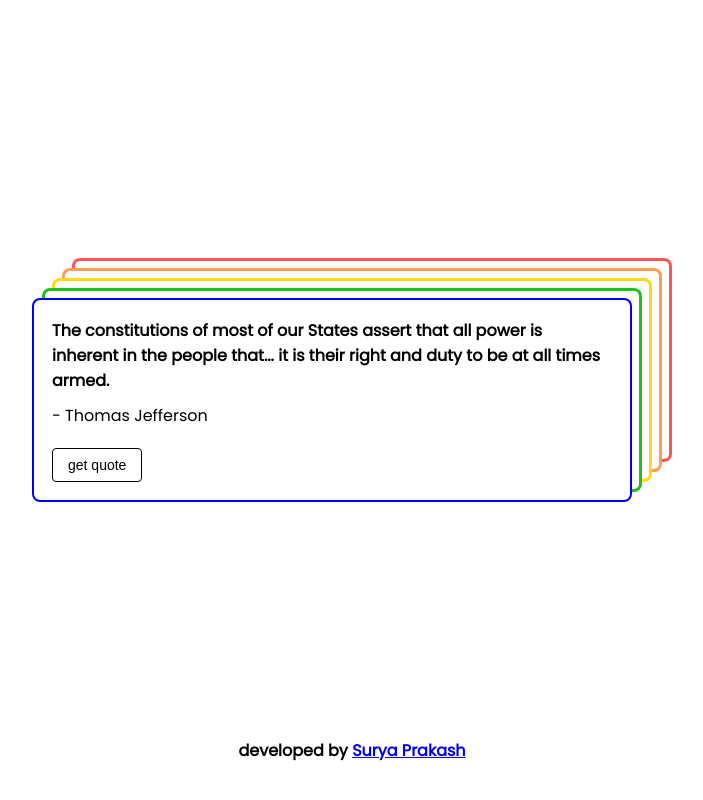
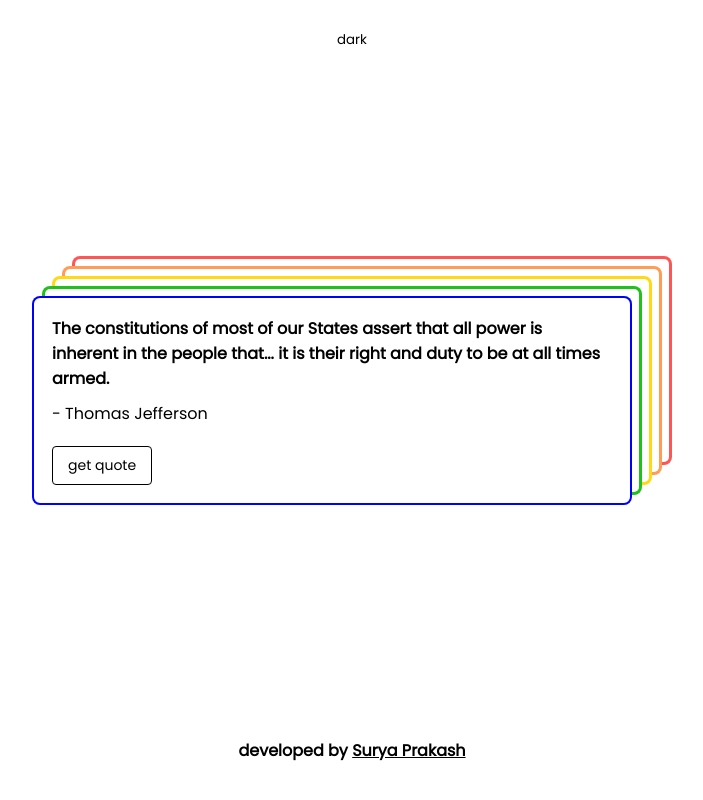
Before and after one commit to suryacodess/legendsquotes, a React (Create React App) app: page / in a window 1280 px wide. Shown: the whole page, without its empty margins (288-991 px from the left). Built offline with nearby package versions, Linux system fonts and the light colour scheme.

Commit message:
added dark/light theme

```diff
--- a/package.json
+++ b/package.json
@@ -8,6 +8,7 @@
     "@testing-library/user-event": "^13.5.0",
     "react": "^18.2.0",
     "react-dom": "^18.2.0",
+    "react-icons": "^4.8.0",
     "react-scripts": "5.0.1",
     "web-vitals": "^2.1.4"
   },
--- a/public/index.html
+++ b/public/index.html
@@ -10,6 +10,10 @@
   <link rel="preconnect" href="https://fonts.googleapis.com">
   <link rel="preconnect" href="https://fonts.gstatic.com" crossorigin>
   <link href="https://fonts.googleapis.com/css2?family=Poppins:wght@300;400&display=swap" rel="stylesheet">
+
+  <script type="module" src="https://unpkg.com/ionicons@7.1.0/dist/ionicons/ionicons.esm.js"></script>
+  <script nomodule src="https://unpkg.com/ionicons@7.1.0/dist/ionicons/ionicons.js"></script>
+
   <title>Quote App</title>
 </head>
 
--- a/src/components/Footer.jsx
+++ b/src/components/Footer.jsx
@@ -4,11 +4,16 @@ import bunny from "./png/pngwing.com.png";
 export default function Footer(props) {
   return (
     <>
-      <footer className={`footer ${props.mode === false ? "light-theme" : "dark-theme"}`}>
+      <footer
+        className={`footer ${
+          props.css === true ? "dark-theme" : "light-theme"
+        }`}
+      >
         <div>
           <h4>
             developed by{" "}
-            <a className={`${props.mode === false ? "dark-theme" : "light-theme-text"}`}
+            <a
+              className={`${props.css === true ? "dark-text" : "light-text"}`}
               target="_blank"
               href="https://www.linkedin.com/in/surya-prakash-52ba7b240/"
             >
--- a/src/components/Quote.jsx
+++ b/src/components/Quote.jsx
@@ -2,7 +2,8 @@ import React, { useState } from "react";
 import Loader from "./Loader";
 import "./sass/style.css";
 import Footer from "./Footer";
-// import bunny from "./png/pngwing.com.png";
+import MdDarkMode from "react-icons/md";
+import HiOutlineLightningBolt from "react-icons/hi";
 
 export default function Quote() {
   const [quotes, setQuotes] = useState({
@@ -11,7 +12,7 @@ export default function Quote() {
   });
 
   const [loader, setLoader] = useState(false);
-  const [mode, setMode] = useState(true);
+  const [mode, setMode] = useState(false);
 
   const getQuotes = async () => {
     setLoader(true);
@@ -27,12 +28,33 @@ export default function Quote() {
     }
   };
 
+  const switchTheme = () => {
+    setMode(true);
+    if (mode === true) {
+      setMode(false);
+    } else {
+      setMode(true);
+    }
+  };
+
   return (
     <>
-      <main className={`main ${mode === false ? "dark-theme" : "light-theme"}`}>
-        <div className="quote-card">
+      <main className={`main ${mode === true ? "dark-theme" : "light-theme"}`}>
+        <div className="theme-btn">
+          <button
+            onClick={switchTheme}
+            className={`${mode === true ? "dark-text" : "light-text"}`}
+          >
+            {mode === true ? "light" : "dark"}
+          </button>
+        </div>
+        <div
+          className={`quote-card ${
+            mode === true ? "quote-card-dark-theme" : "quote-card-light-theme"
+          }`}
+        >
           {loader ? (
-            <Loader />
+            <Loader css={mode}/>
           ) : (
             <div className="quote">
               <h4>{quotes.body}</h4>
@@ -42,14 +64,17 @@ export default function Quote() {
               </p>
             </div>
           )}
-          <div className="quote-btn">
+          <div
+            className={`${
+              mode === true ? "quote-btn-dark-theme" : "quote-btn"
+            }`}
+          >
             <button onClick={getQuotes}>get quote</button>
-            {/* <button onClick={copyQuote}>copy</button> */}
           </div>
         </div>
       </main>
 
-      <Footer css={mode}/>
+      <Footer css={mode} />
     </>
   );
 }
--- a/src/components/sass/style.css
+++ b/src/components/sass/style.css
@@ -4,9 +4,70 @@
   box-sizing: border-box;
 }
 
-body {
+body,
+button {
   font-family: "Poppins", sans-serif;
   overflow: hidden;
+}
+
+.dark-theme {
+  background-color: #001629;
+  color: #fff;
+}
+
+.light-theme {
+  background: #fff;
+  color: #000;
+}
+
+.quote-card-dark-theme {
+  box-shadow: blue 0px 0px 0px 2px inset, rgb(0, 0, 0) 10px -10px 0px -3px, rgb(31, 193, 27) 10px -10px, rgb(0, 0, 0) 20px -20px 0px -3px, rgb(255, 217, 19) 20px -20px, rgb(0, 0, 0) 30px -30px 0px -3px, rgb(255, 156, 85) 30px -30px, rgb(0, 0, 0) 40px -40px 0px -3px, rgb(255, 85, 85) 40px -40px;
+}
+
+.quote-card-light-theme {
+  box-shadow: blue 0px 0px 0px 2px inset, rgb(255, 255, 255) 10px -10px 0px -3px, rgb(31, 193, 27) 10px -10px, rgb(255, 255, 255) 20px -20px 0px -3px, rgb(255, 217, 19) 20px -20px, rgb(255, 255, 255) 30px -30px 0px -3px, rgb(255, 156, 85) 30px -30px, rgb(255, 255, 255) 40px -40px 0px -3px, rgb(255, 85, 85) 40px -40px;
+}
+
+.quote-btn-dark-theme button {
+  padding: 8px 15px;
+  outline: none;
+  cursor: pointer;
+  font-size: 14px;
+  background: #000;
+  color: #fff;
+  border: 1px solid white;
+  border-radius: 4px;
+  margin-right: 10px;
+  position: relative;
+  overflow: hidden;
+  z-index: 1;
+}
+.quote-btn-dark-theme button:hover {
+  color: #000;
+}
+.quote-btn-dark-theme button:hover::before {
+  transform: translateX(0);
+}
+.quote-btn-dark-theme button::before {
+  position: absolute;
+  content: "";
+  top: 0;
+  left: 0;
+  background: #fff;
+  color: #fff;
+  height: 100%;
+  width: 100%;
+  z-index: -1;
+  transform: translateX(-100%);
+  transition: all 0.4s cubic-bezier(0.075, 0.82, 0.165, 1);
+}
+
+.dark-text {
+  color: #fff;
+}
+
+.light-text {
+  color: #000;
 }
 
 .main {
@@ -19,6 +80,23 @@ body {
   overflow: hidden;
   position: relative;
 }
+.main .theme-btn {
+  position: absolute;
+  top: 5%;
+  left: 50%;
+  transform: translate(-50%, -50%);
+}
+.main .theme-btn button {
+  background: none;
+  outline: none;
+  border: none;
+  cursor: pointer;
+  padding: 2px 20px;
+  border-radius: 20px;
+  display: flex;
+  justify-content: center;
+  align-items: center;
+}
 .main .quote-card {
   max-width: 600px;
   width: 100%;
@@ -27,11 +105,8 @@ body {
   justify-content: center;
   align-items: flex-start;
   flex-direction: column;
-  background: white;
-  color: #000;
   border-radius: 8px;
   padding: 20px;
-  box-shadow: blue 0px 0px 0px 2px inset, rgb(255, 255, 255) 10px -10px 0px -3px, rgb(31, 193, 27) 10px -10px, rgb(255, 255, 255) 20px -20px 0px -3px, rgb(255, 217, 19) 20px -20px, rgb(255, 255, 255) 30px -30px 0px -3px, rgb(255, 156, 85) 30px -30px, rgb(255, 255, 255) 40px -40px 0px -3px, rgb(255, 85, 85) 40px -40px;
 }
 .main .quote-card .quote {
   margin: 0 0 20px 0;
@@ -53,8 +128,8 @@ body {
   outline: none;
   cursor: pointer;
   font-size: 14px;
+  background: none;
   color: #000;
-  background: none;
   border: 1px solid black;
   border-radius: 4px;
   margin-right: 10px;
@@ -122,32 +197,62 @@ body {
   height: 80px;
 }
 
-.lds-ellipsis div {
+.lds-ellipsis .dark {
   position: absolute;
   top: 33px;
   width: 13px;
   height: 13px;
   border-radius: 50%;
-  background: #000;
+  background: #ffffff;
   animation-timing-function: cubic-bezier(0, 1, 1, 0);
 }
 
-.lds-ellipsis div:nth-child(1) {
+.lds-ellipsis .light {
+  position: absolute;
+  top: 33px;
+  width: 13px;
+  height: 13px;
+  border-radius: 50%;
+  background: #000000;
+  animation-timing-function: cubic-bezier(0, 1, 1, 0);
+}
+
+.lds-ellipsis .dark:nth-child(1) {
   left: 8px;
   animation: lds-ellipsis1 0.6s infinite;
 }
 
-.lds-ellipsis div:nth-child(2) {
+.lds-ellipsis .dark:nth-child(2) {
   left: 8px;
   animation: lds-ellipsis2 0.6s infinite;
 }
 
-.lds-ellipsis div:nth-child(3) {
+.lds-ellipsis .dark:nth-child(3) {
   left: 32px;
   animation: lds-ellipsis2 0.6s infinite;
 }
 
-.lds-ellipsis div:nth-child(4) {
+.lds-ellipsis .dark:nth-child(4) {
+  left: 56px;
+  animation: lds-ellipsis3 0.6s infinite;
+}
+
+.lds-ellipsis .light:nth-child(1) {
+  left: 8px;
+  animation: lds-ellipsis1 0.6s infinite;
+}
+
+.lds-ellipsis .light:nth-child(2) {
+  left: 8px;
+  animation: lds-ellipsis2 0.6s infinite;
+}
+
+.lds-ellipsis .light:nth-child(3) {
+  left: 32px;
+  animation: lds-ellipsis2 0.6s infinite;
+}
+
+.lds-ellipsis .light:nth-child(4) {
   left: 56px;
   animation: lds-ellipsis3 0.6s infinite;
 }
--- a/src/components/sass/style.scss
+++ b/src/components/sass/style.scss
@@ -4,12 +4,83 @@
   box-sizing: border-box;
 }
 
-body {
+body,
+button {
   font-family: "Poppins", sans-serif;
   overflow: hidden;
 }
 
+.dark-theme {
+  background-color: #001629;
+  color: #fff;
+}
 
+.light-theme {
+  background: #fff;
+  color: #000;
+}
+
+.quote-card-dark-theme {
+  box-shadow: blue 0px 0px 0px 2px inset, rgb(0, 0, 0) 10px -10px 0px -3px,
+    rgb(31, 193, 27) 10px -10px, rgb(0, 0, 0) 20px -20px 0px -3px,
+    rgb(255, 217, 19) 20px -20px, rgb(0, 0, 0) 30px -30px 0px -3px,
+    rgb(255, 156, 85) 30px -30px, rgb(0, 0, 0) 40px -40px 0px -3px,
+    rgb(255, 85, 85) 40px -40px;
+}
+
+.quote-card-light-theme {
+  box-shadow: blue 0px 0px 0px 2px inset, rgb(255, 255, 255) 10px -10px 0px -3px,
+    rgb(31, 193, 27) 10px -10px, rgb(255, 255, 255) 20px -20px 0px -3px,
+    rgb(255, 217, 19) 20px -20px, rgb(255, 255, 255) 30px -30px 0px -3px,
+    rgb(255, 156, 85) 30px -30px, rgb(255, 255, 255) 40px -40px 0px -3px,
+    rgb(255, 85, 85) 40px -40px;
+}
+
+.quote-btn-dark-theme {
+  button {
+    padding: 8px 15px;
+    outline: none;
+    cursor: pointer;
+    font-size: 14px;
+    background: #000;
+    color: #fff;
+    border: 1px solid white;
+    border-radius: 4px;
+    margin-right: 10px;
+    position: relative;
+    overflow: hidden;
+    z-index: 1;
+
+    &:hover {
+      color: #000;
+      &::before {
+        transform: translateX(0);
+      }
+    }
+
+    &::before {
+      position: absolute;
+      content: "";
+      top: 0;
+      left: 0;
+      background: #fff;
+      color: #fff;
+      height: 100%;
+      width: 100%;
+      z-index: -1;
+      transform: translateX(-100%);
+      transition: all 0.4s cubic-bezier(0.075, 0.82, 0.165, 1);
+    }
+  }
+}
+
+.dark-text {
+  color: #fff;
+}
+
+.light-text {
+  color: #000;
+}
 
 //main
 .main {
@@ -22,6 +93,25 @@ body {
   overflow: hidden;
   position: relative;
 
+  .theme-btn {
+    position: absolute;
+    top: 5%;
+    left: 50%;
+    transform: translate(-50%, -50%);
+
+    button {
+      background: none;
+      outline: none;
+      border: none;
+      cursor: pointer;
+      padding: 2px 20px;
+      border-radius: 20px;
+      display: flex;
+      justify-content: center;
+      align-items: center;
+    }
+  }
+
   .quote-card {
     max-width: 600px;
     width: 100%;
@@ -30,15 +120,8 @@ body {
     justify-content: center;
     align-items: flex-start;
     flex-direction: column;
-    background: white;
-    color: #000;
     border-radius: 8px;
     padding: 20px;
-    box-shadow: blue 0px 0px 0px 2px inset,
-      rgb(255, 255, 255) 10px -10px 0px -3px, rgb(31, 193, 27) 10px -10px,
-      rgb(255, 255, 255) 20px -20px 0px -3px, rgb(255, 217, 19) 20px -20px,
-      rgb(255, 255, 255) 30px -30px 0px -3px, rgb(255, 156, 85) 30px -30px,
-      rgb(255, 255, 255) 40px -40px 0px -3px, rgb(255, 85, 85) 40px -40px;
 
     .quote {
       margin: 0 0 20px 0;
@@ -60,8 +143,8 @@ body {
         outline: none;
         cursor: pointer;
         font-size: 14px;
+        background: none;
         color: #000;
-        background: none;
         border: 1px solid black;
         border-radius: 4px;
         margin-right: 10px;
@@ -138,28 +221,55 @@ body {
   width: 80px;
   height: 80px;
 }
-.lds-ellipsis div {
+.lds-ellipsis .dark {
   position: absolute;
   top: 33px;
   width: 13px;
   height: 13px;
   border-radius: 50%;
-  background: #000;
+  background: #ffffff;
   animation-timing-function: cubic-bezier(0, 1, 1, 0);
 }
-.lds-ellipsis div:nth-child(1) {
+.lds-ellipsis .light {
+  position: absolute;
+  top: 33px;
+  width: 13px;
+  height: 13px;
+  border-radius: 50%;
+  background: #000000;
+  animation-timing-function: cubic-bezier(0, 1, 1, 0);
+}
+
+.lds-ellipsis .dark:nth-child(1) {
   left: 8px;
   animation: lds-ellipsis1 0.6s infinite;
 }
-.lds-ellipsis div:nth-child(2) {
+.lds-ellipsis .dark:nth-child(2) {
   left: 8px;
   animation: lds-ellipsis2 0.6s infinite;
 }
-.lds-ellipsis div:nth-child(3) {
+.lds-ellipsis .dark:nth-child(3) {
   left: 32px;
   animation: lds-ellipsis2 0.6s infinite;
 }
-.lds-ellipsis div:nth-child(4) {
+.lds-ellipsis .dark:nth-child(4) {
+  left: 56px;
+  animation: lds-ellipsis3 0.6s infinite;
+}
+
+.lds-ellipsis .light:nth-child(1) {
+  left: 8px;
+  animation: lds-ellipsis1 0.6s infinite;
+}
+.lds-ellipsis .light:nth-child(2) {
+  left: 8px;
+  animation: lds-ellipsis2 0.6s infinite;
+}
+.lds-ellipsis .light:nth-child(3) {
+  left: 32px;
+  animation: lds-ellipsis2 0.6s infinite;
+}
+.lds-ellipsis .light:nth-child(4) {
   left: 56px;
   animation: lds-ellipsis3 0.6s infinite;
 }
```
Also changed, not shown: src/components/Loader.jsx (+5 -5 lines), 2 other files (tests, documents, lock files or other folders).
